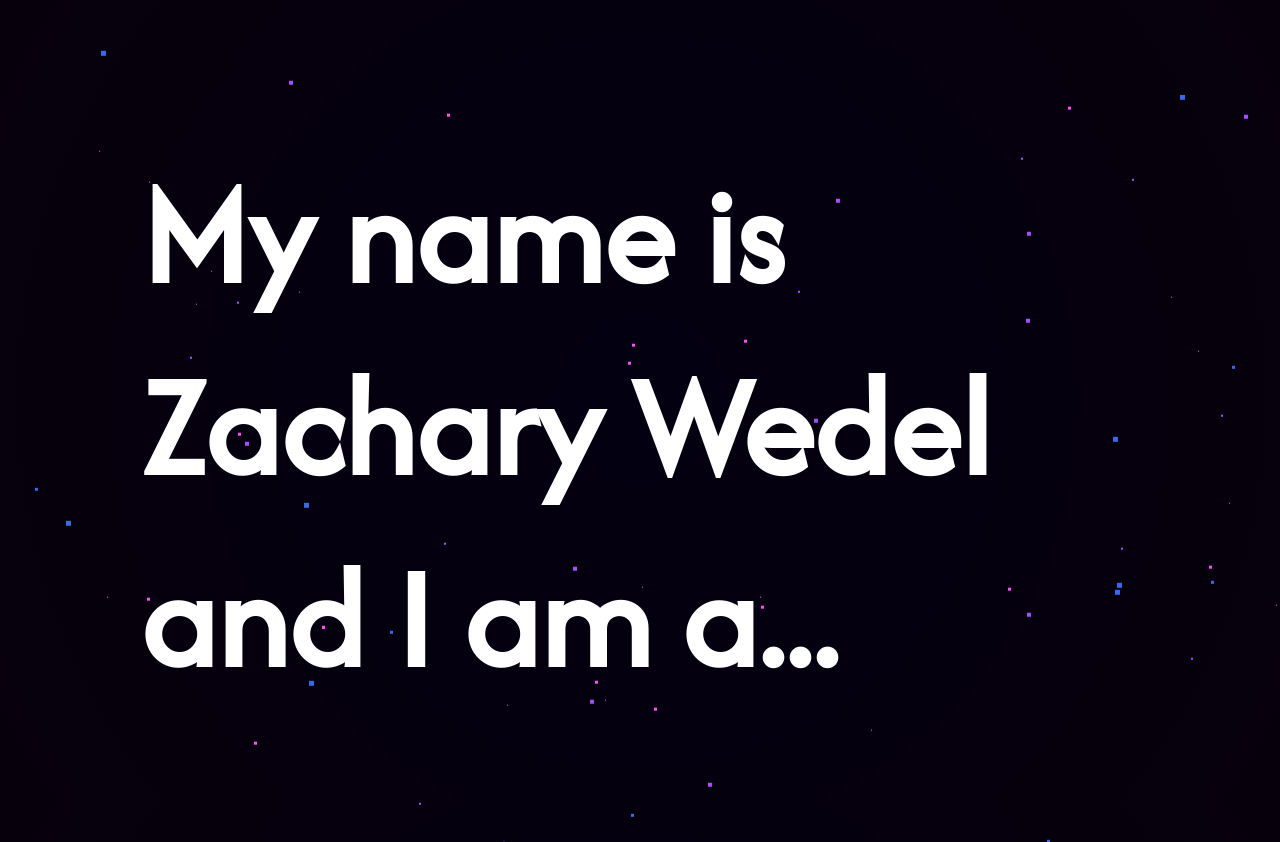
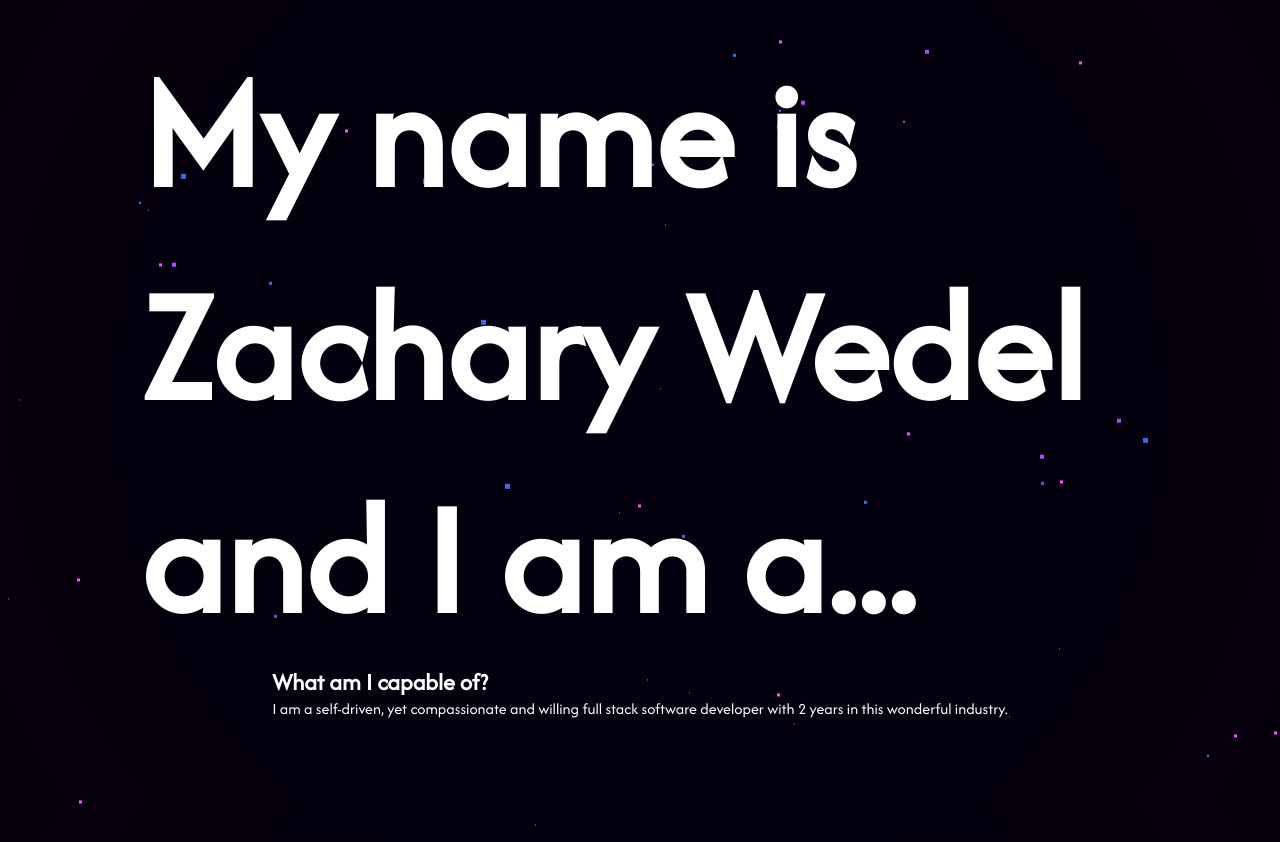
Before and after one commit to zaccmagicdev/personal_portfolio, a React (Create React App) app: page / in a window 1280 px wide. Built offline with nearby package versions, Linux system fonts and the light colour scheme.

Commit message:
WIP: Working on floating design and smooth carousel scrolling

```diff
--- a/src/components/App/App.js
+++ b/src/components/App/App.js
@@ -8,10 +8,15 @@ function App() {
       <div className="stars stars3" />
 
       <div className="App">
-        <section className="app__section">
+        <section className="app__section app__section-title">
           <h1 className="app__main-text">
             My name is Zachary Wedel and I am a...
           </h1>
+        </section>
+        <section className="app__section">
+          <h2>What am I capable of?</h2>
+          <p>I am a self-driven, yet compassionate and willing full stack software developer with 2 years in this wonderful industry.
+          </p>
         </section>
       </div>
     </>
--- a/src/components/App/App.scss
+++ b/src/components/App/App.scss
@@ -43,6 +43,7 @@ body {
   z-index: 999;
   height: 100vh;
   display: flex;
+  flex-direction: column;
   margin: auto;
 }
 
@@ -56,7 +57,7 @@ body {
   height: 1px;
   background: transparent;
   box-shadow: $shadows-small;
-  animation: starMove 125s linear infinite;
+  animation: starMove 105s linear infinite;
 
   &:after {
     content: " ";
@@ -92,7 +93,7 @@ body {
   height: 3px;
   background: transparent;
   box-shadow: $shadows-big;
-  animation: starMove 200s linear infinite;
+  animation: starMove 250s  linear infinite;
 
   &:after {
     content: " ";
@@ -106,7 +107,7 @@ body {
 }
 
 .app__main-text{
-  font-size: 9em;
+  font-size: 10em;
 }
 
 @keyframes starMove {
```
